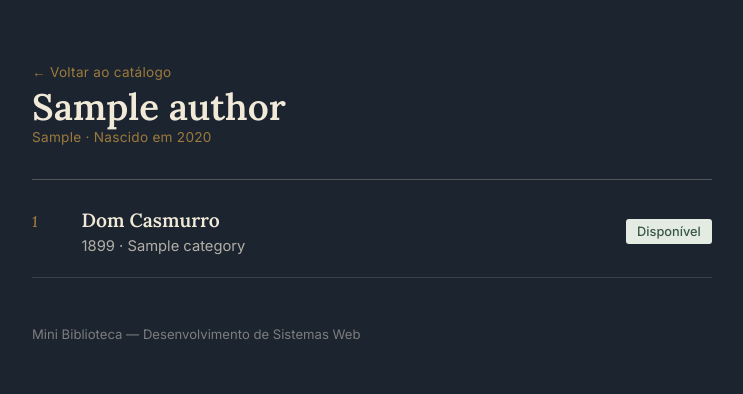
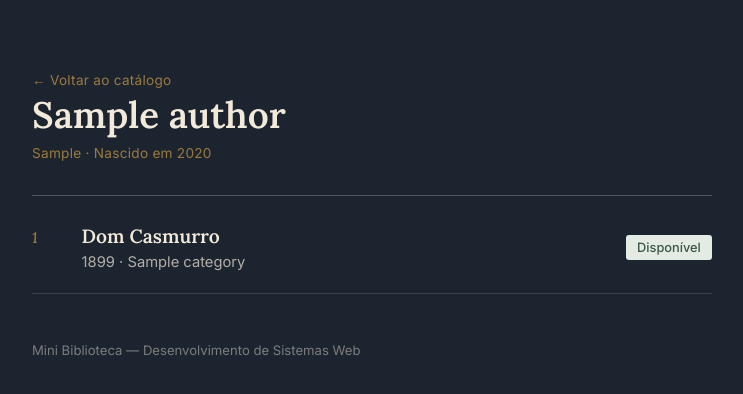
Before and after one commit to TallysCesarGB/2026-ads-dsw-task-library, a Django app: a page that uses templates/library/author_detail.html in a window 1280 px wide. Shown: the top 394 px of the page, without its empty margins (268-1011 px from the left). Run offline with Django 5.2, Linux system fonts and the light colour scheme; data comes from the database, SQL or seed files in the repository; tables that the repository leaves empty hold one stand-in row (values such as "Sample post").

Commit message:
feat(styles): add margin-top to masthead paragraph for improved spacing

```diff
--- a/apps/library/static/library/css/book-list.css
+++ b/apps/library/static/library/css/book-list.css
@@ -38,6 +38,7 @@ main {
     font-size: 0.85rem;
     color: var(--brass);
     letter-spacing: 0.02em;
+    margin-top: 0.5rem;
 }
 
 .masthead h1 {
```
